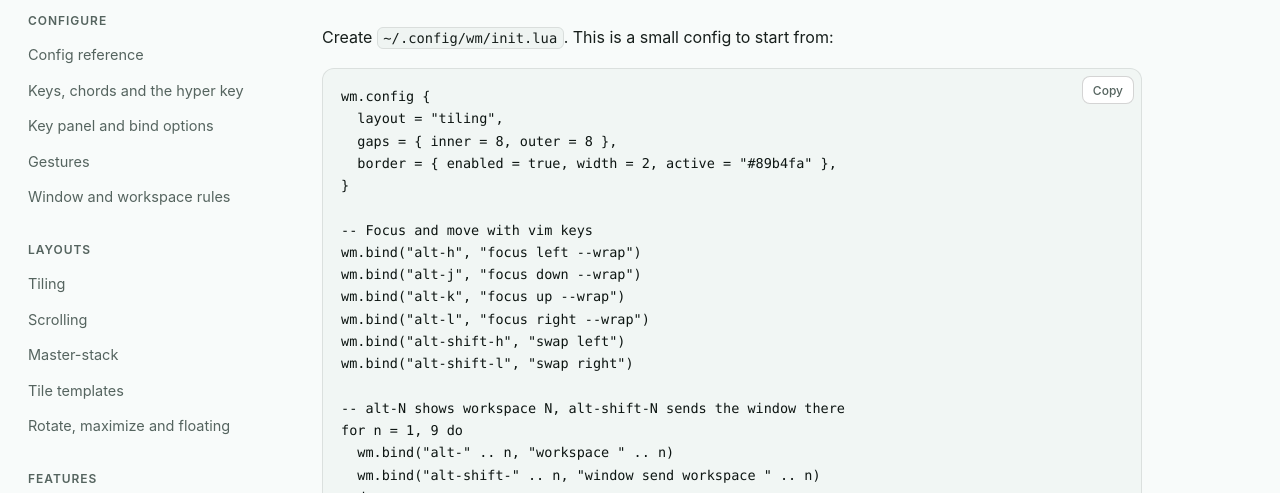
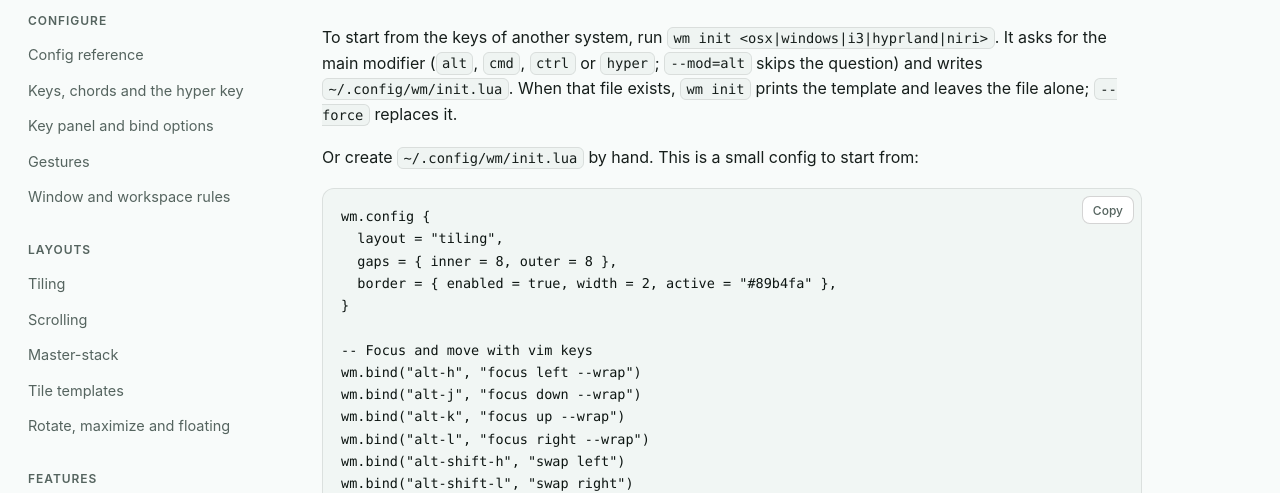
Before and after one commit to g4rcez/wm, an Astro site in the folder docs/: page /docs/first-five-minutes in a window 1280 px wide. Shown: the part 247-740 px from the top of the page. Built offline with nearby package versions, Linux system fonts and the light colour scheme; Astro itself is replaced by a stand-in of ours; code samples lack their colours.

Commit message:
docs: document wm init and fps animation setting
- Add `wm init <osx|windows|i3|hyprland|niri> [--mod=...] [--force]` to the CLI reference, so the starter-config command is listed with the other commands.
- Replace the `rate` animation example with `fps`. Animations now run on a display clock, so frame rate is the setting users tune. The display caps the value, so the docs say that a 60 Hz screen stays at 60.
- Start the first-five-minutes guide with `wm init`, so new users get a working config for the keys they already know. The hand-written `init.lua` path stays for users who want to start from scratch.
- State that `wm init` leaves an existing `init.lua` unchanged unless `--force` is passed, so readers know the default is safe.

````diff
--- a/docs/src/content/docs/config.md
+++ b/docs/src/content/docs/config.md
@@ -12,7 +12,7 @@ For a whole file, see the [author's configuration](https://github.com/g4rcez/dot
 wm.config {
   layout = "tiling",                   -- scrolling | tiling | master
   gaps = { inner = 8, outer = 8, smart = false },  -- outer can also be { top=, right=, bottom=, left= }; smart: no gaps around a lone tiled window
-  animations = { enabled = true, rate = 14 },  -- rate: spring stiffness; a long move ends in about 10 / rate seconds
+  animations = { enabled = true, fps = 120 },  -- fps: frames per second, 30-240; the display caps it (60 Hz screen: 60)
   border = { enabled = true, width = 2, radius = 10, active = "#89b4fa", inactive = "#00000000" },
   focus_follows_mouse = false,         -- or { enabled = true, only_fully_visible = true }: only windows that are fully on screen
   mouse_follows_focus = false,
--- a/docs/src/content/docs/first-five-minutes.md
+++ b/docs/src/content/docs/first-five-minutes.md
@@ -4,7 +4,11 @@ description: "A small init.lua to start from: gaps, a border, vim-style focus ke
 group: Start
 order: 3
 ---
-Create `~/.config/wm/init.lua`. This is a small config to start from:
+To start from the keys of another system, run `wm init <osx|windows|i3|hyprland|niri>`. It asks for the main modifier
+(`alt`, `cmd`, `ctrl` or `hyper`; `--mod=alt` skips the question) and writes `~/.config/wm/init.lua`. When that file exists,
+`wm init` prints the template and leaves the file alone; `--force` replaces it.
+
+Or create `~/.config/wm/init.lua` by hand. This is a small config to start from:
 
 ```lua
 wm.config {
````
Also changed, not shown: docs/src/content/docs/cli.md (+1 -0 lines).
